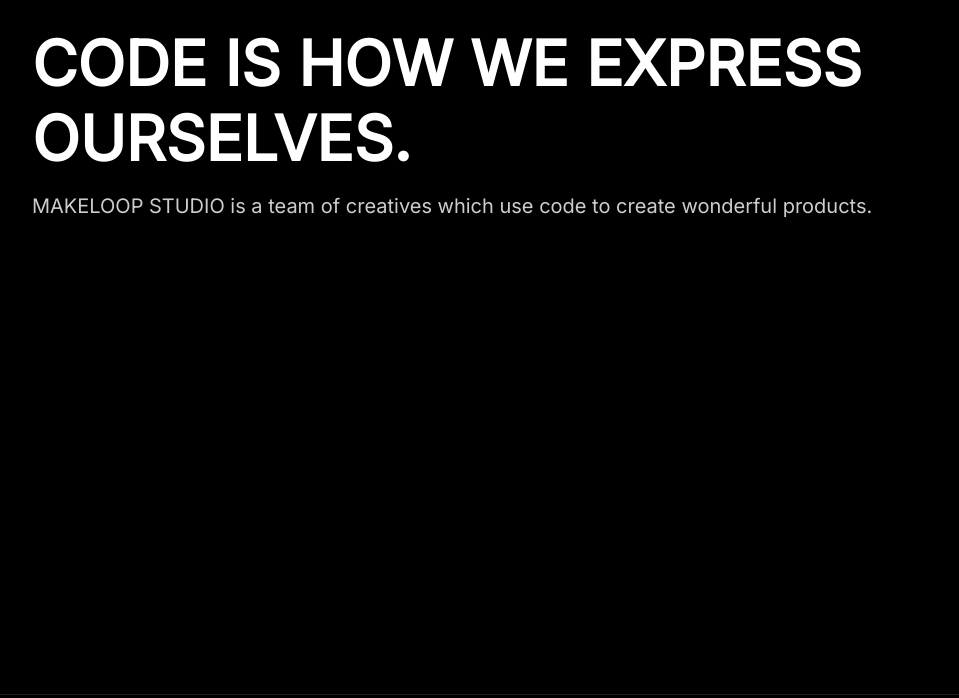
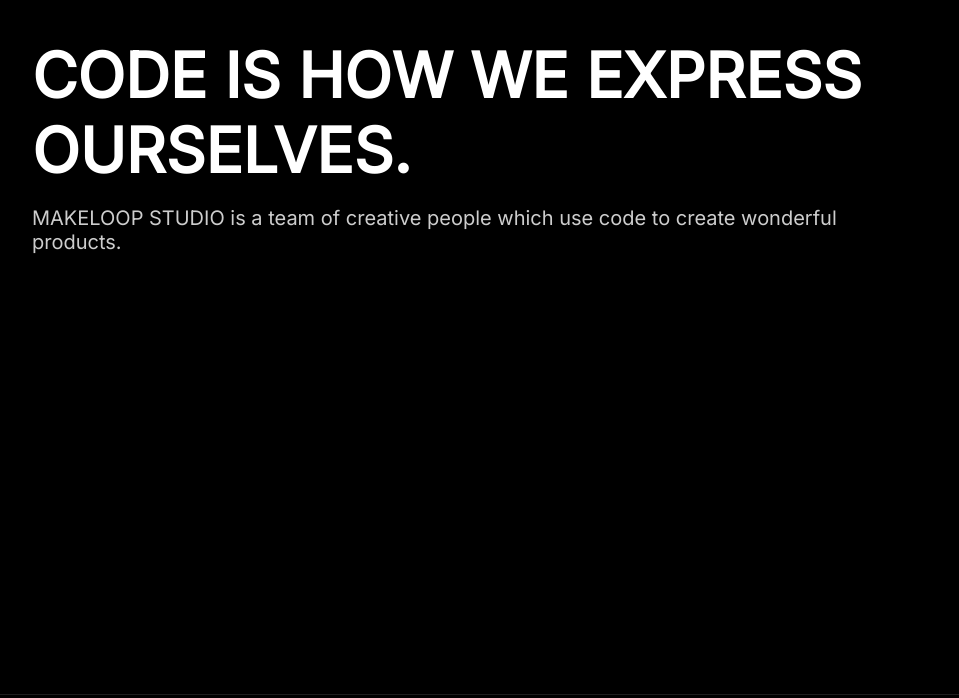
Before and after one commit to Bavuett/makeloop.studio, a plain HTML site: page index.html in a window 1280 px wide. Shown: the top 698 px of the page, without its empty margins (160-1119 px from the left). Drawn offline with Linux system fonts and the light colour scheme.

Commit message:
Improvements to homepage.

```diff
--- a/css/style.css
+++ b/css/style.css
@@ -77,9 +77,10 @@
 }
 
 header {
-    padding-top: 2%;
+    padding-top: 3%;
     padding-left: 15%;
     padding-right: 15%;
+    padding-bottom: 3%;
     display: flex;
     flex-direction: row;
 }
--- a/index.html
+++ b/index.html
@@ -79,7 +79,7 @@
         Code is how we express ourselves.
       </h1>
       <h2>
-        MAKELOOP STUDIO is a team of creatives which use code to create wonderful products.
+        MAKELOOP STUDIO is a team of creative people which use code to create wonderful products.
       </h2>
     </div>
   </header>
```
